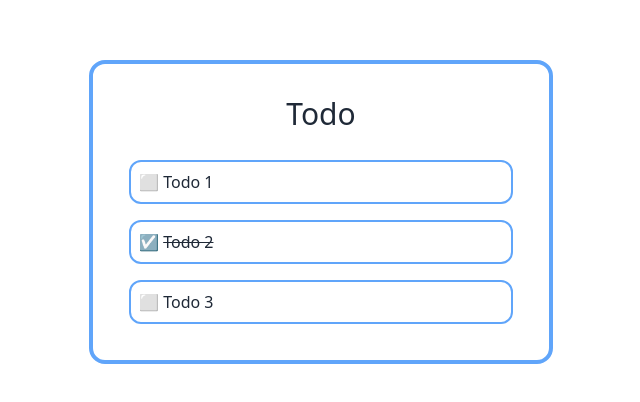
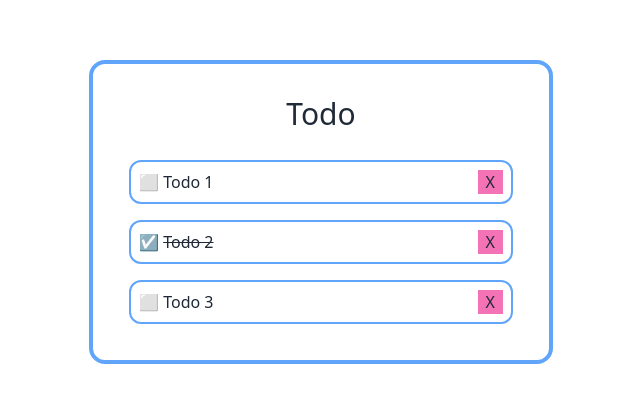
Before and after one commit to drchmsyh/DTS-React-TodoApp, a React (Vite) app: page / in a window 1280 px wide. Shown: the part 188-590 px from the top of the page, without its empty margins (319-959 px from the left). Built offline with nearby package versions, Linux system fonts and the light colour scheme.

Commit message:
feat : delete todo

```diff
--- a/src/App.jsx
+++ b/src/App.jsx
@@ -1,6 +1,6 @@
 /* eslint-disable */
 import { useState } from "react";
-import { changeTodoStatus, getTodos } from "./database/todos";
+import { changeTodoStatus, deleteTodo, getTodos } from "./database/todos";
 import TodoList from "./components/TodoList";
 
 const App = () => {
@@ -10,12 +10,20 @@ const App = () => {
     setTodos(changeTodoStatus(id));
   };
 
+  const handleDelete = (id) => {
+    setTodos(deleteTodo(id));
+  };
+
   return (
-    <div className="h-screen  flex items-center justify-center flex-col">
+    <div className="h-screen flex items-center justify-center flex-col">
       <div className="card border-4 border-blue-400">
         <div className="card-body">
           <h3 className="text-3xl text-center mb-4">Todo</h3>
-          <TodoList todos={todos} handleStatus={handleStatus} />
+          <TodoList
+            todos={todos}
+            handleStatus={handleStatus}
+            handleDelete={handleDelete}
+          />
         </div>
       </div>
     </div>
--- a/src/components/TodoItem.jsx
+++ b/src/components/TodoItem.jsx
@@ -1,5 +1,5 @@
 /* eslint-disable */
-const TodoItem = ({ todo, handleStatus }) => {
+const TodoItem = ({ todo, handleStatus, handleDelete }) => {
   return (
     <div className="flex border-solid border-2 border-blue-400 p-2 rounded-xl m-1 min-w-96">
       <p
@@ -13,6 +13,11 @@ const TodoItem = ({ todo, handleStatus }) => {
           <>⬜ {todo.title}</>
         )}
       </p>
+      <span
+        className="cursor-pointer bg-pink-400 pl-2 pr-2 ml-2"
+        onClick={() => handleDelete(todo.id)}>
+        X
+      </span>
     </div>
   );
 };
--- a/src/components/TodoList.jsx
+++ b/src/components/TodoList.jsx
@@ -1,12 +1,17 @@
 /* eslint-disable */
 import TodoItem from "./TodoItem";
 
-const TodoList = ({ todos, handleStatus }) => {
+const TodoList = ({ todos, handleStatus, handleDelete }) => {
   return (
     <>
       {todos.map((todo) => {
         return (
-          <TodoItem key={todo.id} todo={todo} handleStatus={handleStatus} />
+          <TodoItem
+            key={todo.id}
+            todo={todo}
+            handleStatus={handleStatus}
+            handleDelete={handleDelete}
+          />
         );
       })}
     </>
--- a/src/database/todos.js
+++ b/src/database/todos.js
@@ -1,4 +1,4 @@
-const todos = [
+let todos = [
   {
     id: 1,
     title: "Todo 1",
@@ -30,4 +30,10 @@ const changeTodoStatus = (id) => {
   });
 };
 
-export { getTodos, changeTodoStatus };
+const deleteTodo = (id) => {
+  todos = todos.filter((todo) => todo.id !== id);
+
+  return todos;
+};
+
+export { getTodos, changeTodoStatus, deleteTodo };
```
